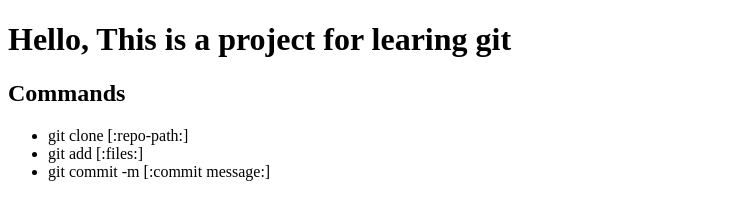
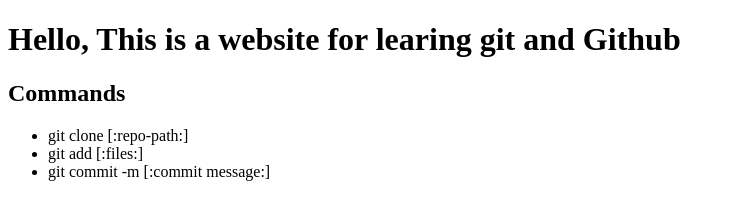
Before and after one commit to rahulsapkal23/learning-git, a plain HTML site: page index.html in a window 1280 px wide. Shown: the whole page, without its empty margins (0-735 px from the left). Drawn offline with Linux system fonts and the light colour scheme.

Commit message:
Updated project title

```diff
--- a/index.html
+++ b/index.html
@@ -5,7 +5,7 @@
     <title>Learning Git</title>
   </head>
   <body>
-    <h1>Hello, This is a project for learing git</h1>
+    <h1>Hello, This is a website for learing git and Github</h1>
     <h2>Commands</h2>
     <ul>
       <li>git clone [:repo-path:]</li>
```
